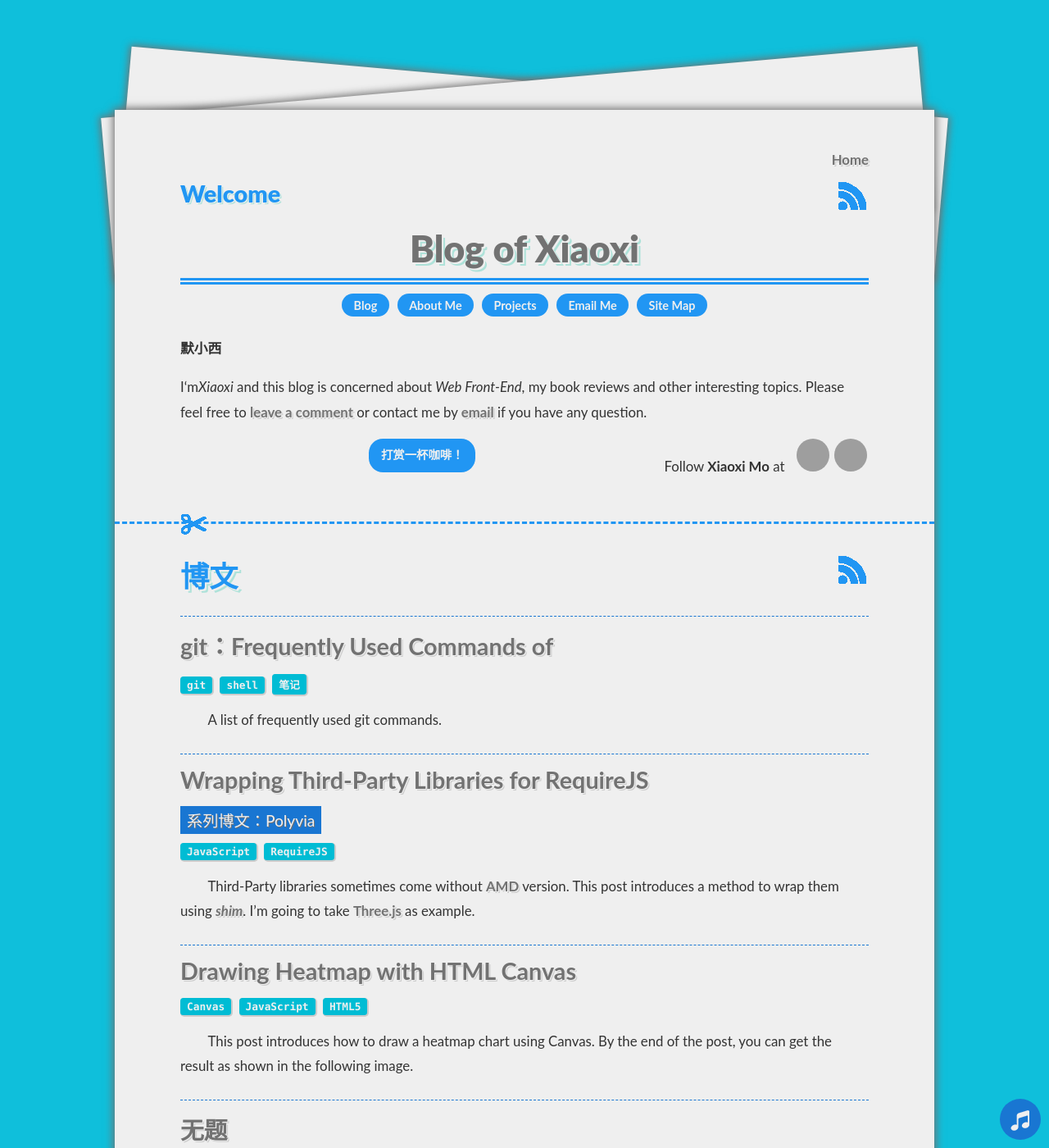
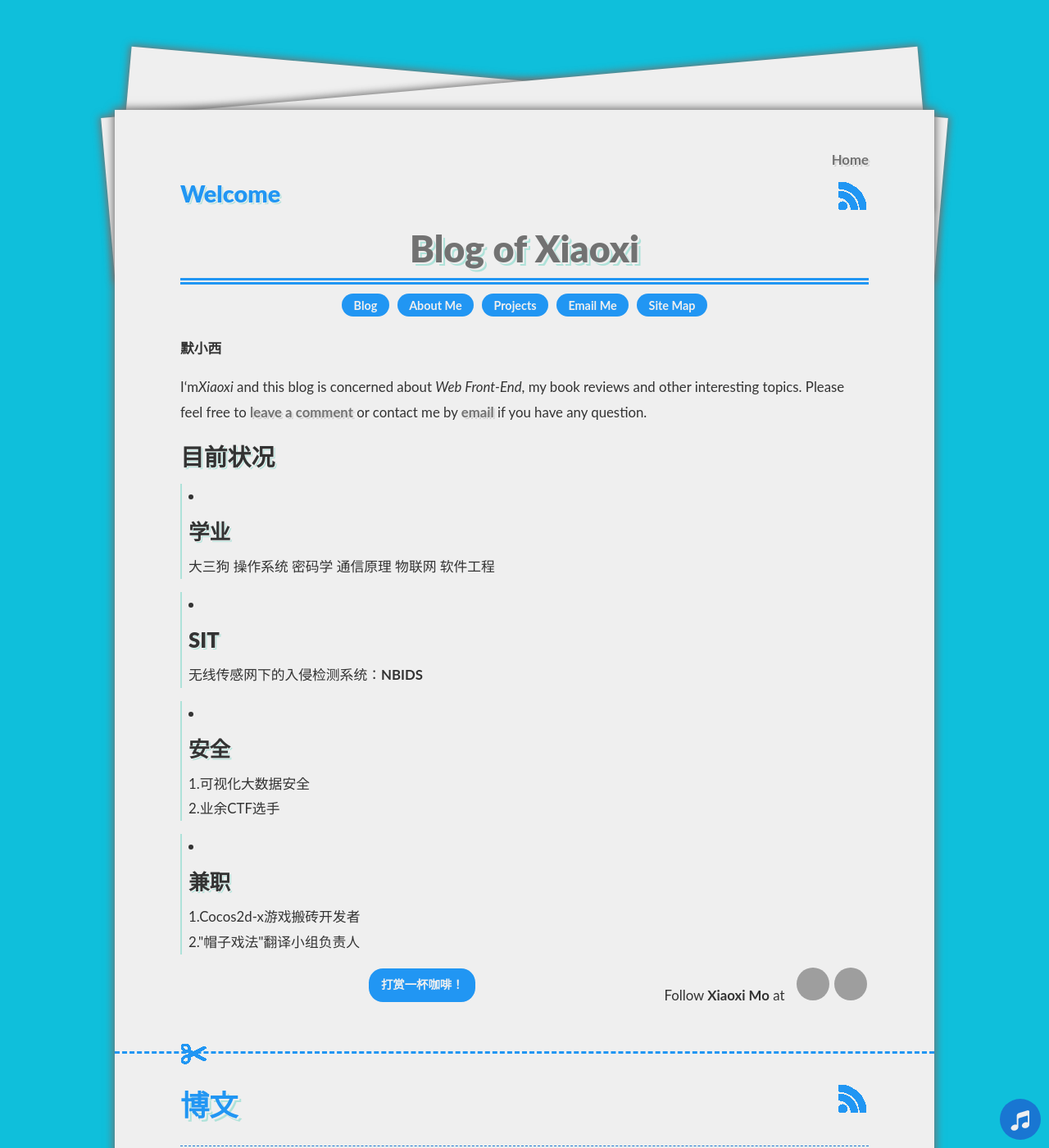
Before and after one commit to mo-xiaoxi/mo-xiaoxi.github.io, a Jekyll site: the page built from index.html, in a window 1280 px wide and 1400 px high. Shown: the whole window at 82% size. Built offline with Jekyll 4.4.1, drawn with Linux system fonts in a browser that asks for light colours; nearby versions of some CDN libraries; library files that are not in the unit come from our copies; Markdown is read by kramdown in place of the engine named in the settings; the list of posts is cut into pages by our own code; grey boxes are pictures that could not be loaded.

Commit message:
aboutme.html

```diff
--- a/_includes/aboutMe.html
+++ b/_includes/aboutMe.html
@@ -1,7 +1,7 @@
 <div class="center">
     <a class="button" href="{{ site.url }}" >Blog</a>
-    <a class="button" href="http://momomoxiaoxi.com/#xiaoxi-home">About Me</a>
-    <a class="button" href="http://zhangwenli.com/#projects" >Projects</a>
+    <a class="button" href="{{ site.url }}/#xiaoxi-home">About Me</a>
+    <a class="button" href="{{ site.url }}/#projects" >Projects</a>
     <a class="button" href="mailto:{{ site.email }}" target="_blank" >Email Me</a>
     <a class="button" href="{{ site.url }}/meta" target="_blank" >Site Map</a>
 </div>
@@ -9,6 +9,24 @@
 <p><strong>默小西</strong></p>
 
 <p>I‘m<em>Xiaoxi</em> and this blog is concerned about <em>Web Front-End</em>, my book reviews and other interesting topics. Please feel free to <a href="#comments">leave a comment</a> or contact me by <a href="mailto:{{ site.email }}?subject=Interested+In+Your+Blog+Posts" target="_blank">email</a> if you have any question.</p>
+<div class="recent">
+			<h2 class="recent-title">目前状况</h3>
+			<li>
+				<div class="content"><h3>学业</h3><p>大三狗 操作系统 密码学 通信原理 物联网 软件工程 </p></div>
+			</li>
+			<li>
+				<div class="content"><h3>SIT</h3><p>无线传感网下的入侵检测系统：<strong>NBIDS</strong></p></div>
+			</li>
+			<li>
+				<div class="content"><h3>安全</h3><p>1.可视化大数据安全<br>2.业余CTF选手</p></div>
+			</li>
+			<li>
+				<div class="content"><h3>兼职</h3><p>1.Cocos2d-x游戏搬砖开发者<br>2."帽子戏法"翻译小组负责人</p></div>
+			</li>
+		</div>
+
+
+
 
     <div class="follow-me">
         <div class="follow-me-txt">Follow <strong>Xiaoxi Mo</strong> at</div>
```
